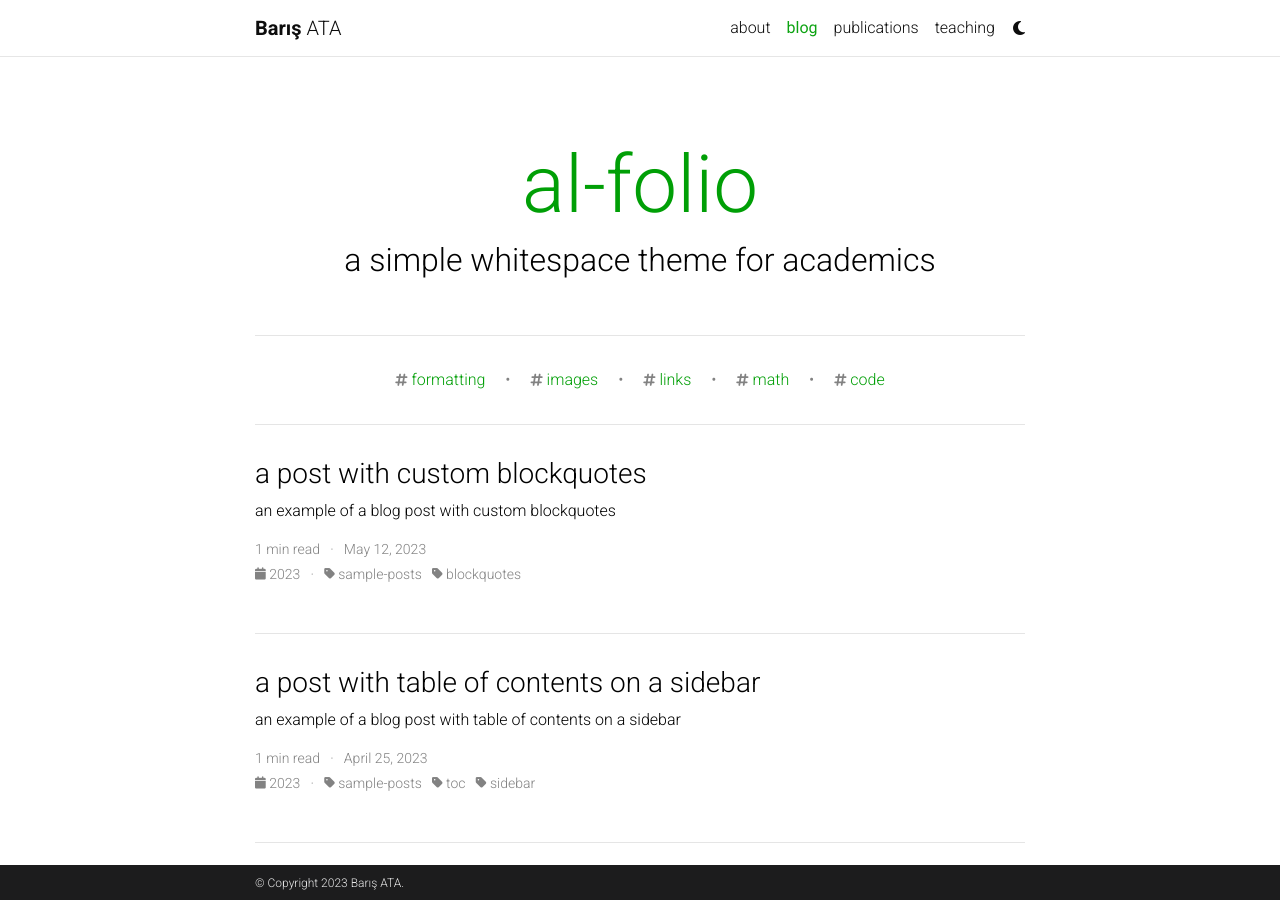
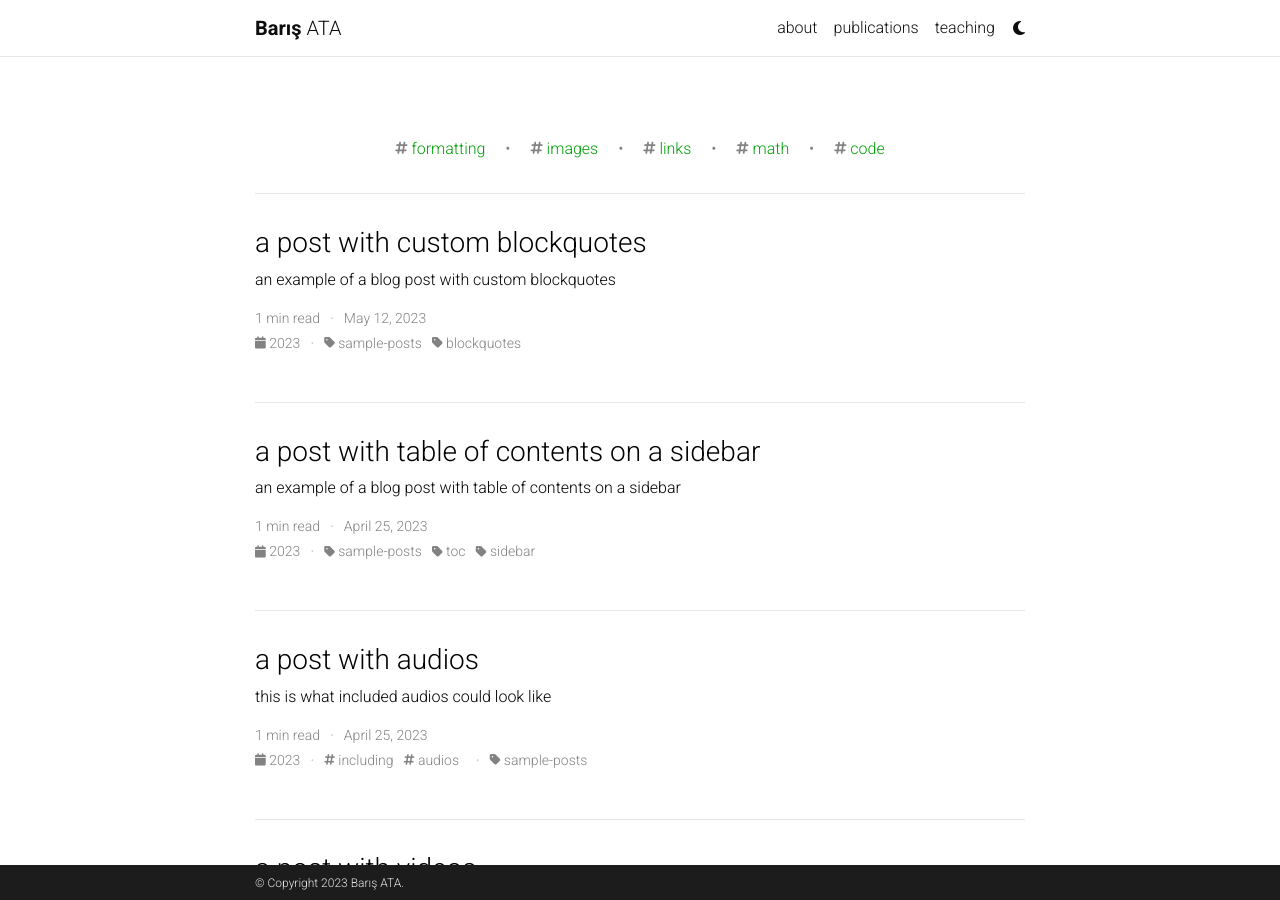
Before and after one commit to brsata/brsata.github.com, a Jekyll site: the page built from blog/index.html, in a window 1280 px wide and 900 px high. Built offline with Jekyll 4.4.1, drawn with Linux system fonts in a browser that asks for light colours; full-size pictures stand in for the smaller copies a plugin makes; the list of posts is cut into pages by our own code; comment, search, counter and statistics services are not loaded; a style sheet for code colours, icons or effects is not loaded.

Commit message:
Remove blog

```diff
--- a/_config.yml
+++ b/_config.yml
@@ -117,10 +117,10 @@
 # Blog
 # -----------------------------------------------------------------------------
 
-blog_name: al-folio # blog_name will be displayed in your blog page
-blog_nav_title: blog # your blog must have a title for it to be displayed in the nav bar
-blog_description: a simple whitespace theme for academics
-permalink: /blog/:year/:title/
+# blog_name: brsata # blog_name will be displayed in your blog page
+# blog_nav_title: blog # your blog must have a title for it to be displayed in the nav bar
+# blog_description: a simple whitespace theme for academics
+# permalink: /blog/:year/:title/
 
 # Pagination
 pagination:
```
